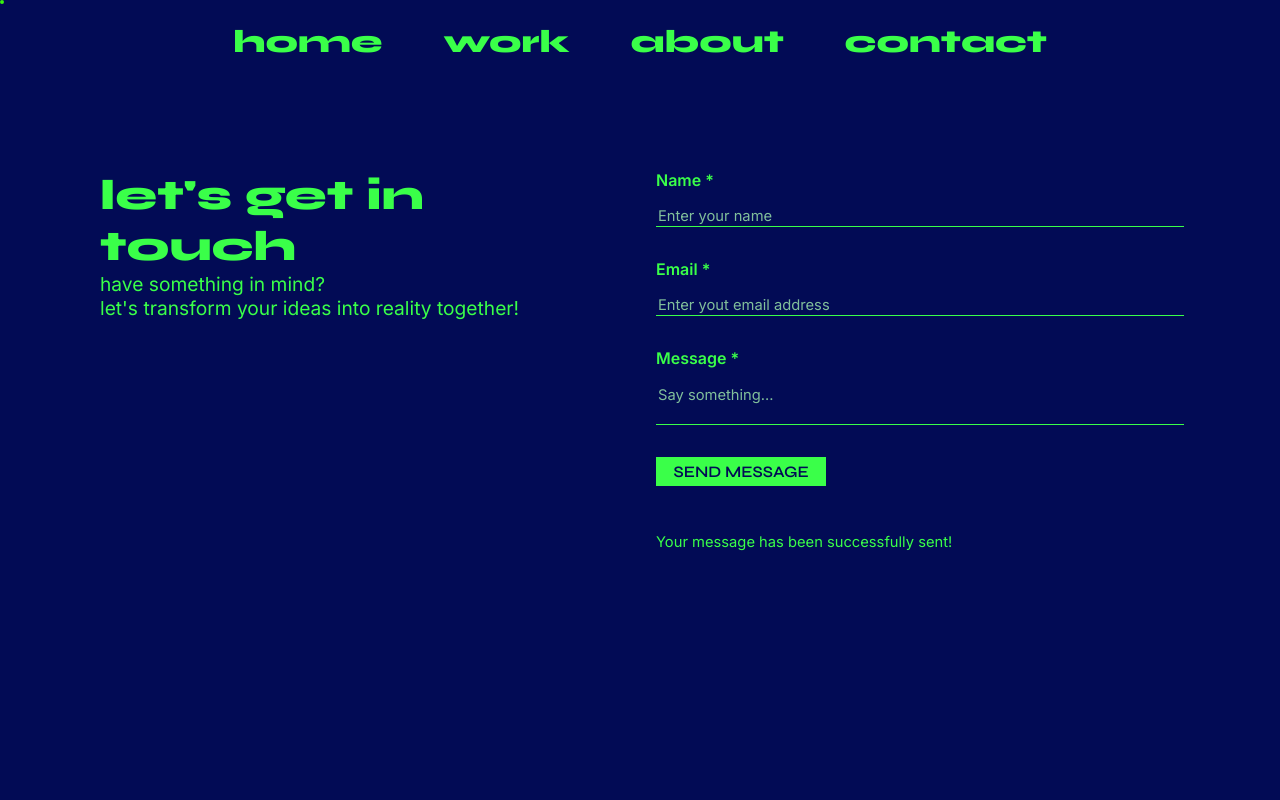
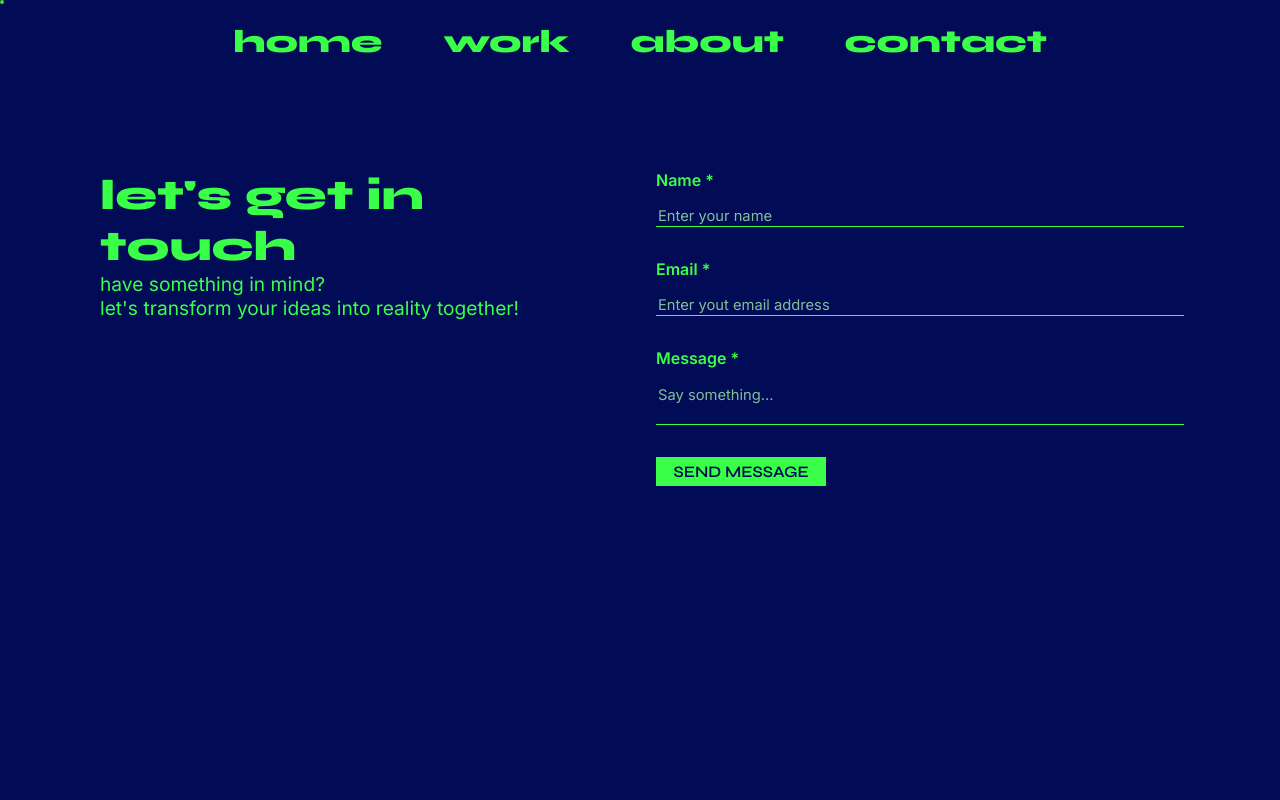
Before and after one commit to marclopezsoler/portfolio-2023, a Next.js app: page /contact in a window 1280 px wide. Shown: the top 800 px of the page. Built offline with nearby package versions, Linux system fonts and the light colour scheme.

Commit message:
message sent text

```diff
--- a/public/styles/components/ContactForm.module.scss
+++ b/public/styles/components/ContactForm.module.scss
@@ -80,10 +80,11 @@
   font-weight: 400;
   font-size: $p;
   color: $green;
-  opacity: 1;
+  opacity: 0;
   user-select: none;
   pointer-events: none;
   transition: 0.25s;
+  width: 80%;
 }
 
 .show {
```
